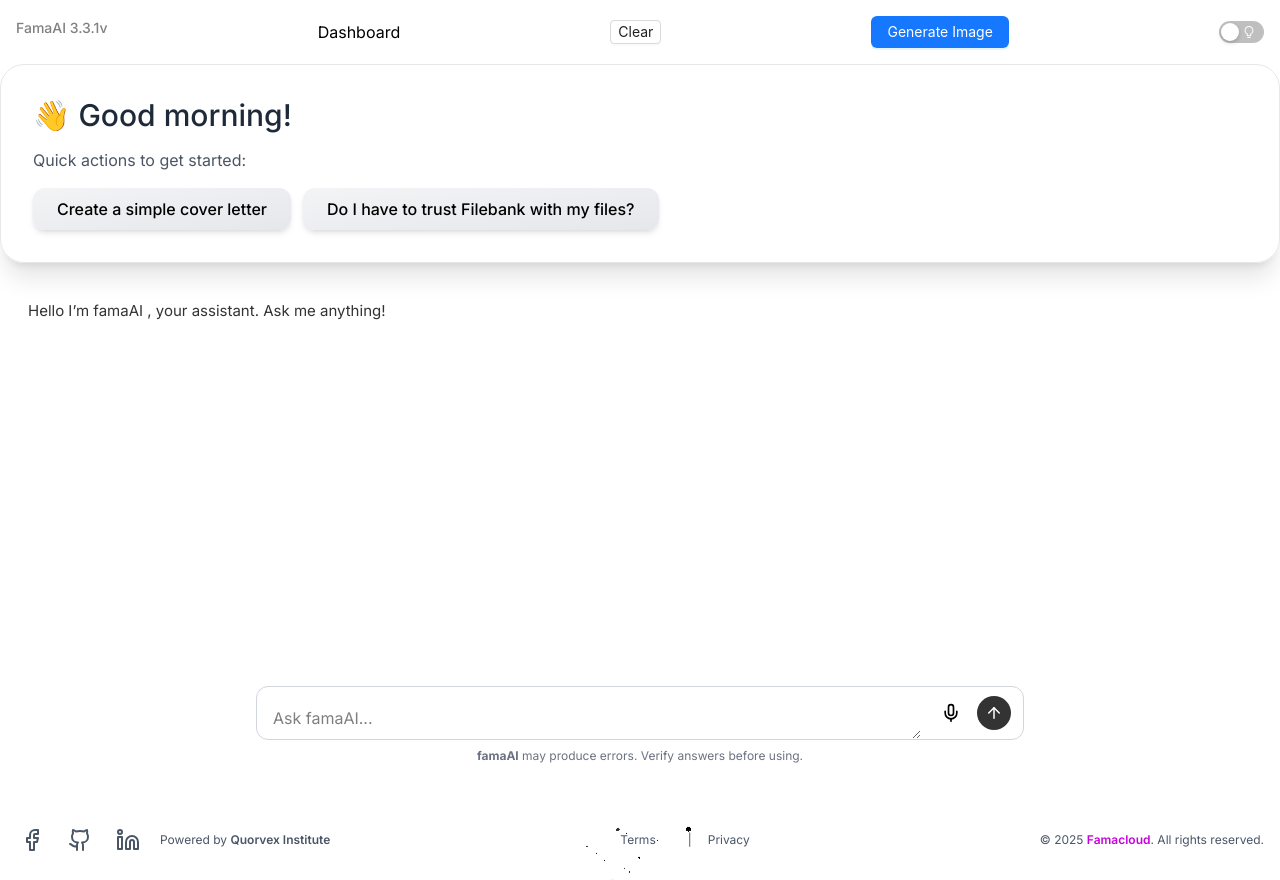
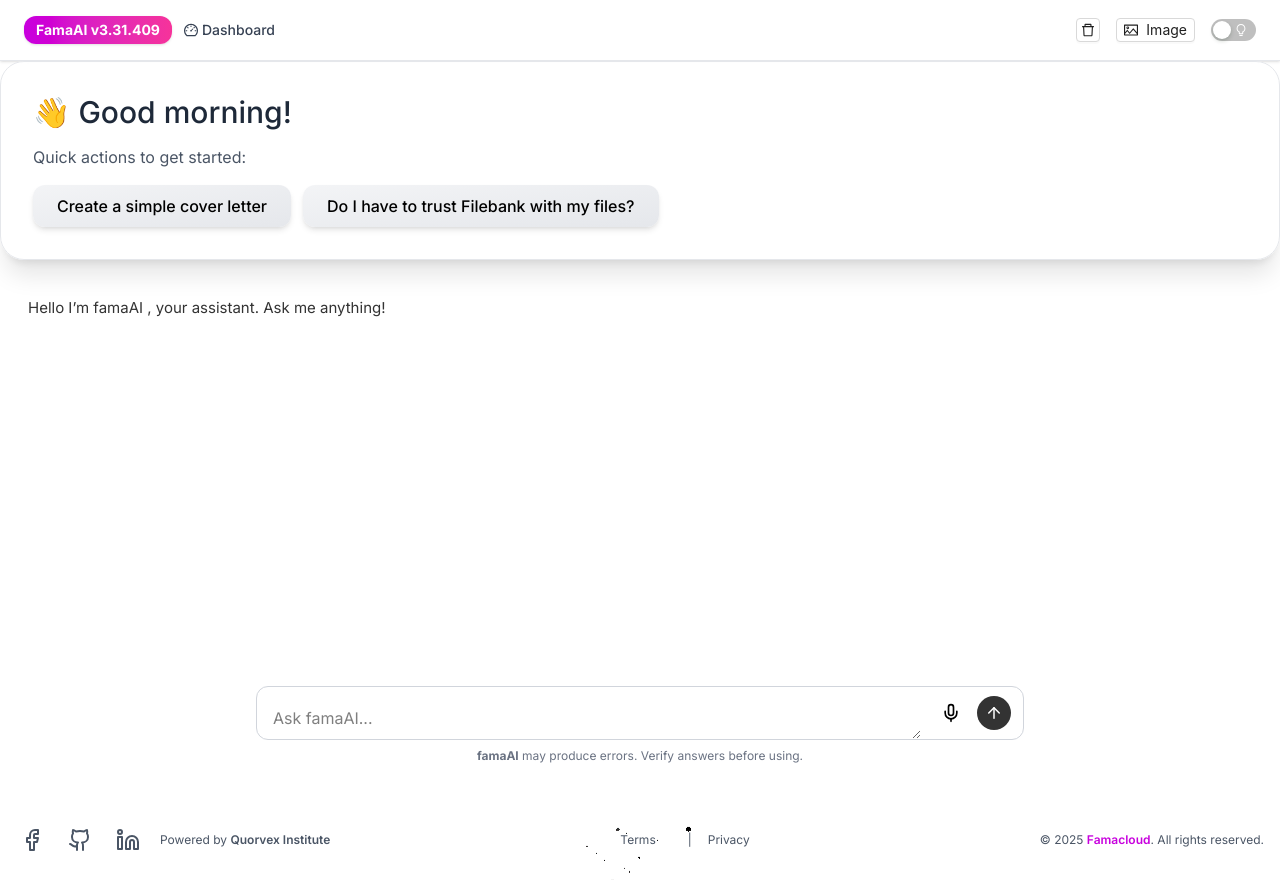
Before and after one commit to Ymffuture/Filebank, a React (Vite) app in the folder filebank-frontend/: page /full-screen-ai in a window 1280 px wide. Built offline with nearby package versions, Linux system fonts and the light colour scheme.

Commit message:
Update AIScreen.jsx

```diff
--- a/filebank-frontend/src/components/AIScreen.jsx
+++ b/filebank-frontend/src/components/AIScreen.jsx
@@ -20,6 +20,10 @@ import Wait from '../assets/wait.json';
 import {Helmet} from 'react-helmet' ;
 import { v4 as uuidv4 } from 'uuid';
 const { Text } = Typography;
+
+import { DashboardOutlined, DeleteOutlined, PictureOutlined } from '@ant-design/icons';
+
+
 
 SyntaxHighlighter.registerLanguage('javascript', js);
 SyntaxHighlighter.registerLanguage('html', html);
@@ -367,28 +371,54 @@ if (msg.type === 'error') {
       </Helmet>
 
 
-    <div className={`${!darkMode ? 'bg-[#333]' : ''} h-screen flex flex-col bg-gradient-to-br from-white to-white dark:from-gray-800 dark:to-gray-900`}>
-      <header className="flex justify-between items-center p-4 bg-white dark:bg-gray-800">
-        <h1 className="text-[14px] font-bold text-[gray] dark:text-white">FamaAI 3.3.1v</h1>
-        <Link to='/dashboard'>Dashboard</Link>
-        <Button onClick={clearChat} size="small">Clear</Button>
+    <div className={`${!darkMode ? 'bg-[#333]' : 'bg-white'} h-screen flex flex-col bg-gradient-to-br from-white to-white dark:from-gray-800 dark:to-gray-900`}>
+      <header className="flex items-center justify-between px-6 py-4 bg-white dark:bg-[#121212] shadow-sm border-b border-gray-200 dark:border-gray-700">
+      {/* Left Section: Logo/Version */}
+      <div className="flex items-center gap-3">
+        <div className="bg-gradient-to-r from-fuchsia-600 to-pink-500 text-white text-sm font-bold px-3 py-1 rounded-xl shadow">
+          FamaAI v3.31.409
+        </div>
+        <Tooltip title="Go to Dashboard">
+          <Link
+            to="/dashboard"
+            className="text-sm font-medium text-gray-700 dark:text-white hover:text-fuchsia-600 transition"
+          >
+            <DashboardOutlined className="mr-1" />
+            Dashboard
+          </Link>
+        </Tooltip>
+      </div>
+
+      {/* Right Section: Buttons & Theme Toggle */}
+      <div className="flex items-center gap-4">
+        <Tooltip title="Clear Chat">
           <Button
-  type="primary"
+            onClick={clearChat}
+            icon={<DeleteOutlined />}
+            size="small"
+            className="border border-gray-300 dark:border-gray-600 hover:bg-gray-100 dark:hover:bg-gray-700"
+          />
+        </Tooltip>
+
+        <Tooltip title="Generate Image">
+          <Button
             onClick={() => setShowImageModal(true)}
-  className="bg-[#333] text-white hover:bg-gray-700"
+            icon={<PictureOutlined />}
+            size="small"
+            className="bg-fuchsia-600 text-white hover:bg-fuchsia-700 transition-all"
           >
-  Generate Image
+            Image
           </Button>
+        </Tooltip>
 
-        <Space>
         <Switch
           checked={darkMode}
           onChange={setDarkMode}
           checkedChildren={<BulbOutlined />}
           unCheckedChildren={<BulbOutlined />}
-            aria-label="Toggle dark mode"
+          className="bg-gray-300 dark:bg-gray-600"
         />
-        </Space>
+      </div>
     </header>
 
       {loading || isTyping ? null :
```
Lines whose indentation alone changed are shown as unchanged.
